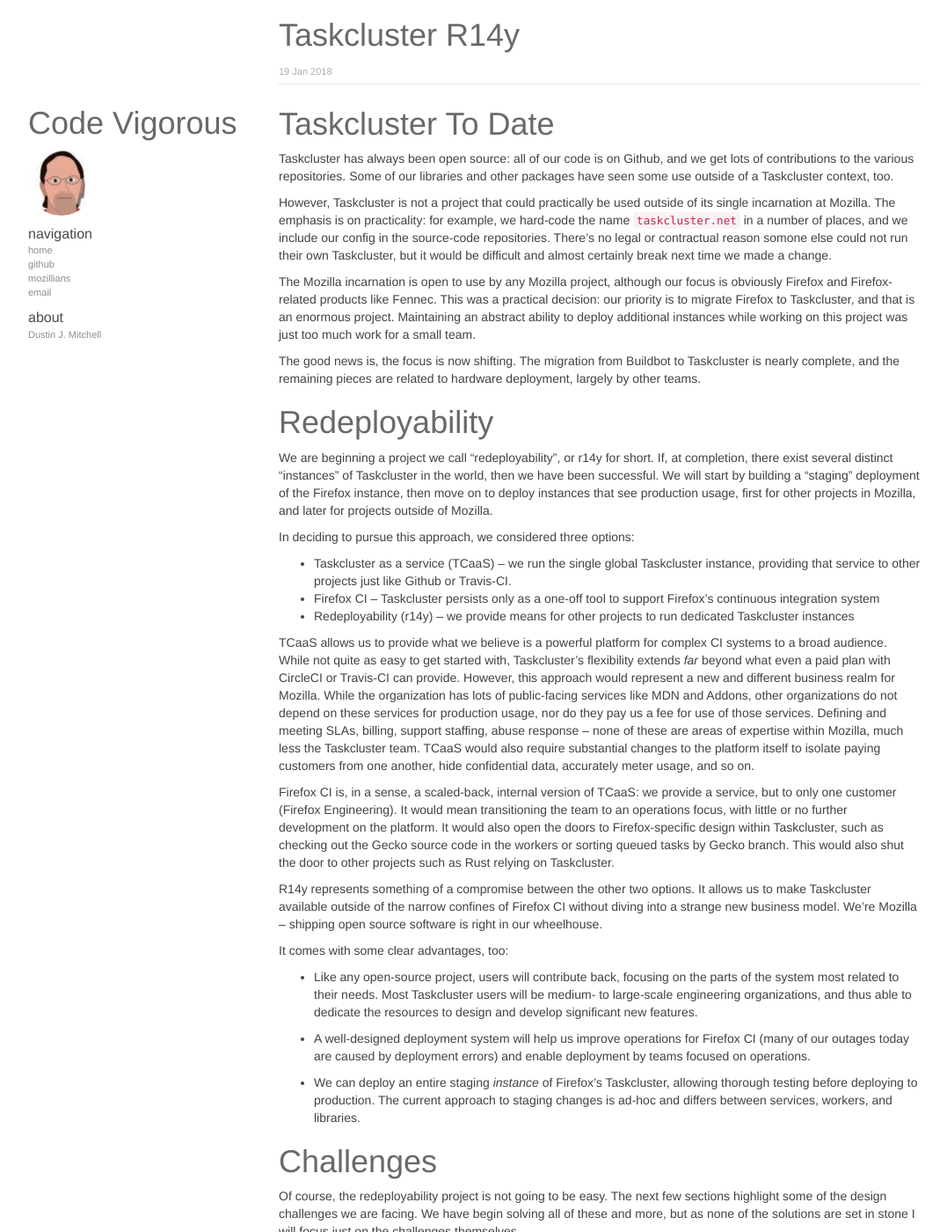
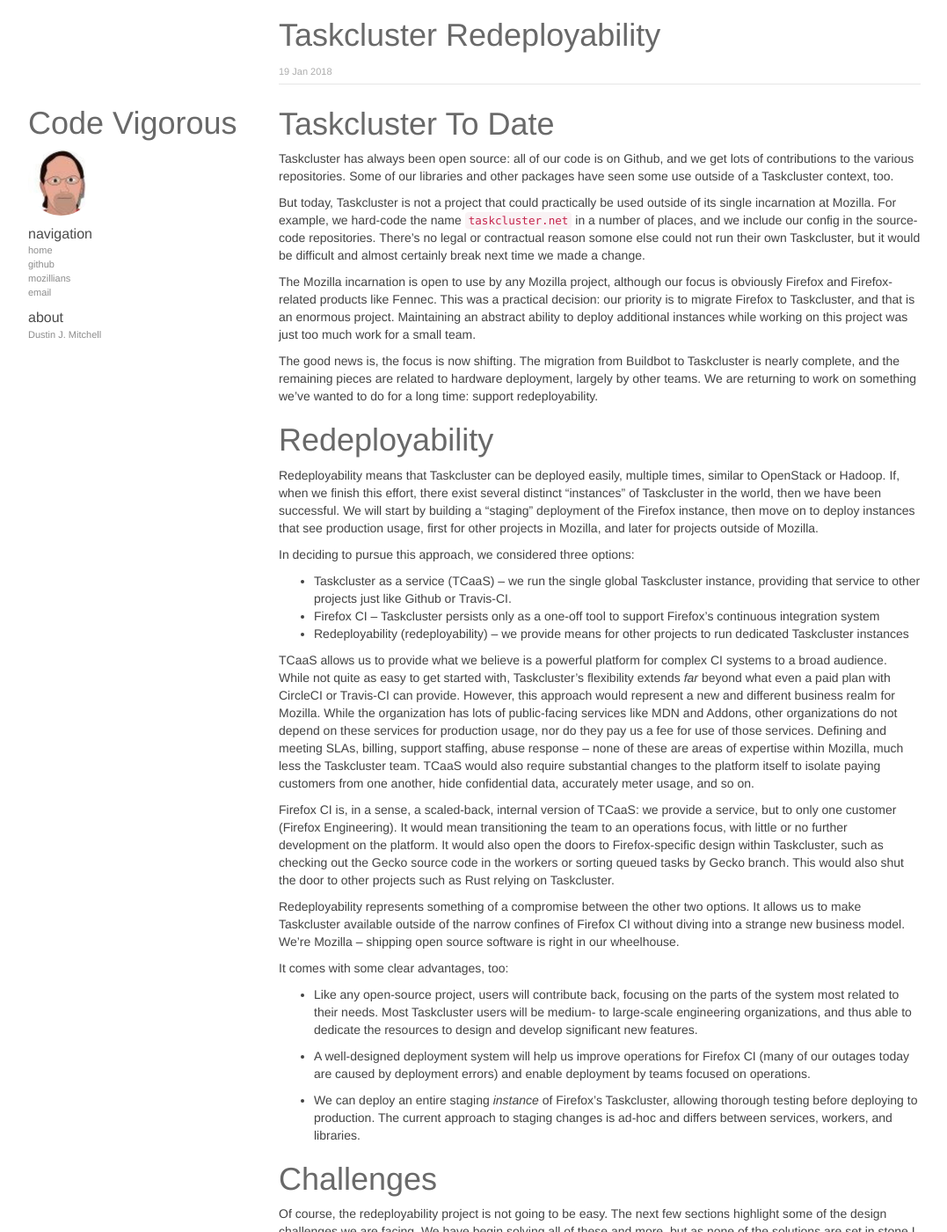
Before and after one commit to djmitche/code.v.igoro.us, a Jekyll site: the page built from _posts/2018-01-19-r14y.md, in a window 1280 px wide and 1400 px high. Shown: the whole window at 88% size, without its empty margins (53-1130 px from the left). Built offline with Jekyll 4.4.1, drawn with Linux system fonts in a browser that asks for light colours; nearby versions of some CDN libraries; library files that are not in the unit come from our copies; comment, search, counter and statistics services are not loaded; some of the changed text lies outside the part shown.

Commit message:
incorporate feedback from @jhford

```diff
--- a/_posts/2018-01-19-r14y.md
+++ b/_posts/2018-01-19-r14y.md
@@ -1,5 +1,5 @@
 ---
-title: Taskcluster R14y
+title: Taskcluster Redeployability
 layout: post
 date:   2018-01-19 15:00:00
 categories: [mozilla,taskcluster]
@@ -10,8 +10,8 @@
 Taskcluster has always been open source: all of our code is on Github, and we get lots of contributions to the various repositories.
 Some of our libraries and other packages have seen some use outside of a Taskcluster context, too.
 
-However, Taskcluster is not a project that could practically be used outside of its single incarnation at Mozilla.
-The emphasis is on practicality: for example, we hard-code the name `taskcluster.net` in a number of places, and we include our config in the source-code repositories.
+But today, Taskcluster is not a project that could practically be used outside of its single incarnation at Mozilla.
+For example, we hard-code the name `taskcluster.net` in a number of places, and we include our config in the source-code repositories.
 There's no legal or contractual reason somone else could not run their own Taskcluster, but it would be difficult and almost certainly break next time we made a change.
 
 The Mozilla incarnation is open to use by any Mozilla project, although our focus is obviously Firefox and Firefox-related products like Fennec.
@@ -20,18 +20,19 @@
 
 The good news is, the focus is now shifting.
 The migration from Buildbot to Taskcluster is nearly complete, and the remaining pieces are related to hardware deployment, largely by other teams.
+We are returning to work on something we've wanted to do for a long time: support redeployability.
 
 # Redeployability
 
-We are beginning a project we call "redeployability", or r14y for short.
-If, at completion, there exist several distinct "instances" of Taskcluster in the world, then we have been successful.
+Redeployability means that Taskcluster can be deployed easily, multiple times, similar to OpenStack or Hadoop.
+If, when we finish this effort, there exist several distinct "instances" of Taskcluster in the world, then we have been successful.
 We will start by building a "staging" deployment of the Firefox instance, then move on to deploy instances that see production usage, first for other projects in Mozilla, and later for projects outside of Mozilla.
 
 In deciding to pursue this approach, we considered three options:
 
  * Taskcluster as a service (TCaaS) -- we run the single global Taskcluster instance, providing that service to other projects just like Github or Travis-CI.
  * Firefox CI -- Taskcluster persists only as a one-off tool to support Firefox's continuous integration system
- * Redeployability (r14y) -- we provide means for other projects to run dedicated Taskcluster instances
+ * Redeployability (redeployability) -- we provide means for other projects to run dedicated Taskcluster instances
 
 TCaaS allows us to provide what we believe is a powerful platform for complex CI systems to a broad audience.
 While not quite as easy to get started with, Taskcluster's flexibility extends *far* beyond what even a paid plan with CircleCI or Travis-CI can provide.
@@ -45,7 +46,7 @@
 It would also open the doors to Firefox-specific design within Taskcluster, such as checking out the Gecko source code in the workers or sorting queued tasks by Gecko branch.
 This would also shut the door to other projects such as Rust relying on Taskcluster.
 
-R14y represents something of a compromise between the other two options.
+Redeployability represents something of a compromise between the other two options.
 It allows us to make Taskcluster available outside of the narrow confines of Firefox CI without diving into a strange new business model.
 We're Mozilla -- shipping open source software is right in our wheelhouse.
 
@@ -106,4 +107,4 @@
 
 The Taskcluster team has a lot of work to do.
 But this is a direction many of us have been itching to move for several years now, so we are eagerly jumping into it.
-Look for more updates on the r14y project in the coming months!
+Look for more updates on the redeployability project in the coming months!
```
